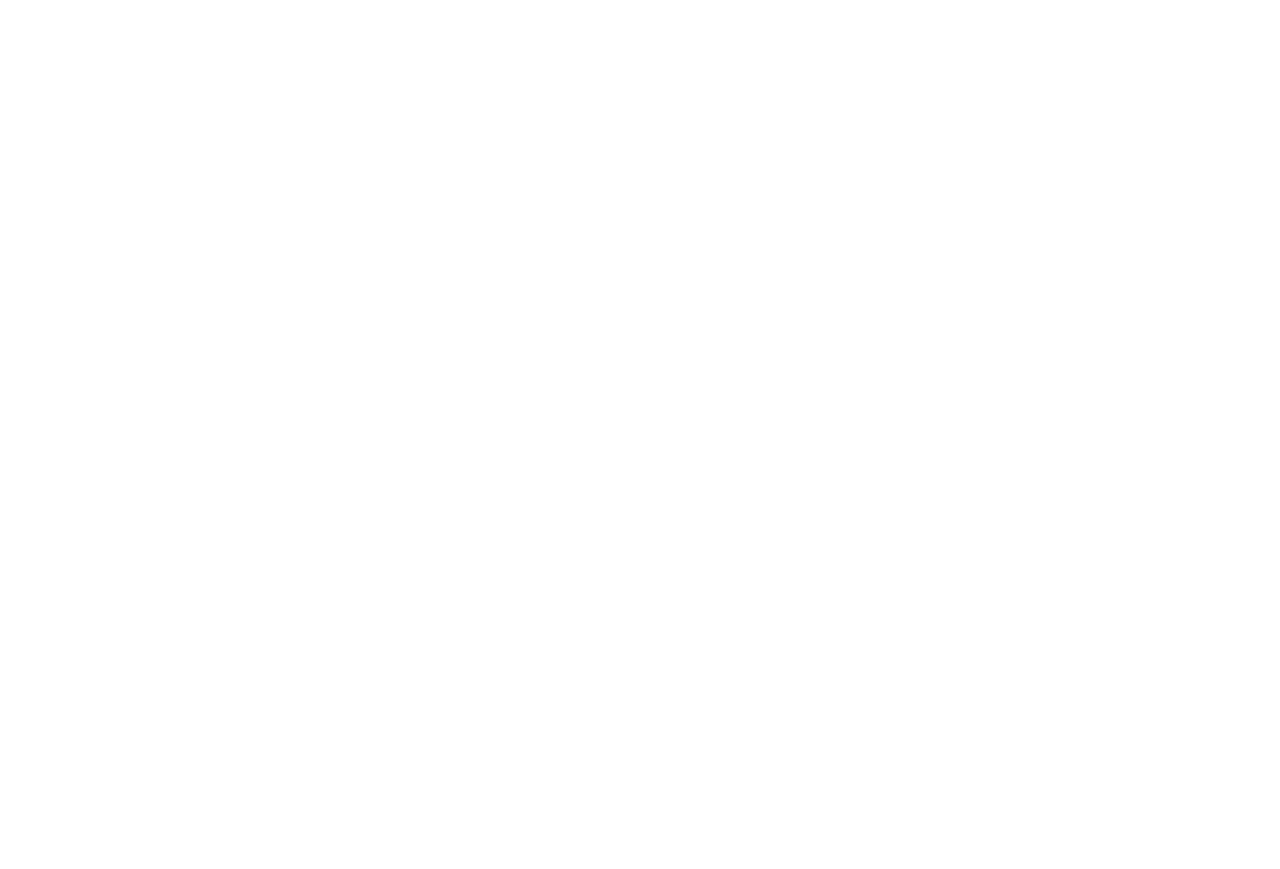
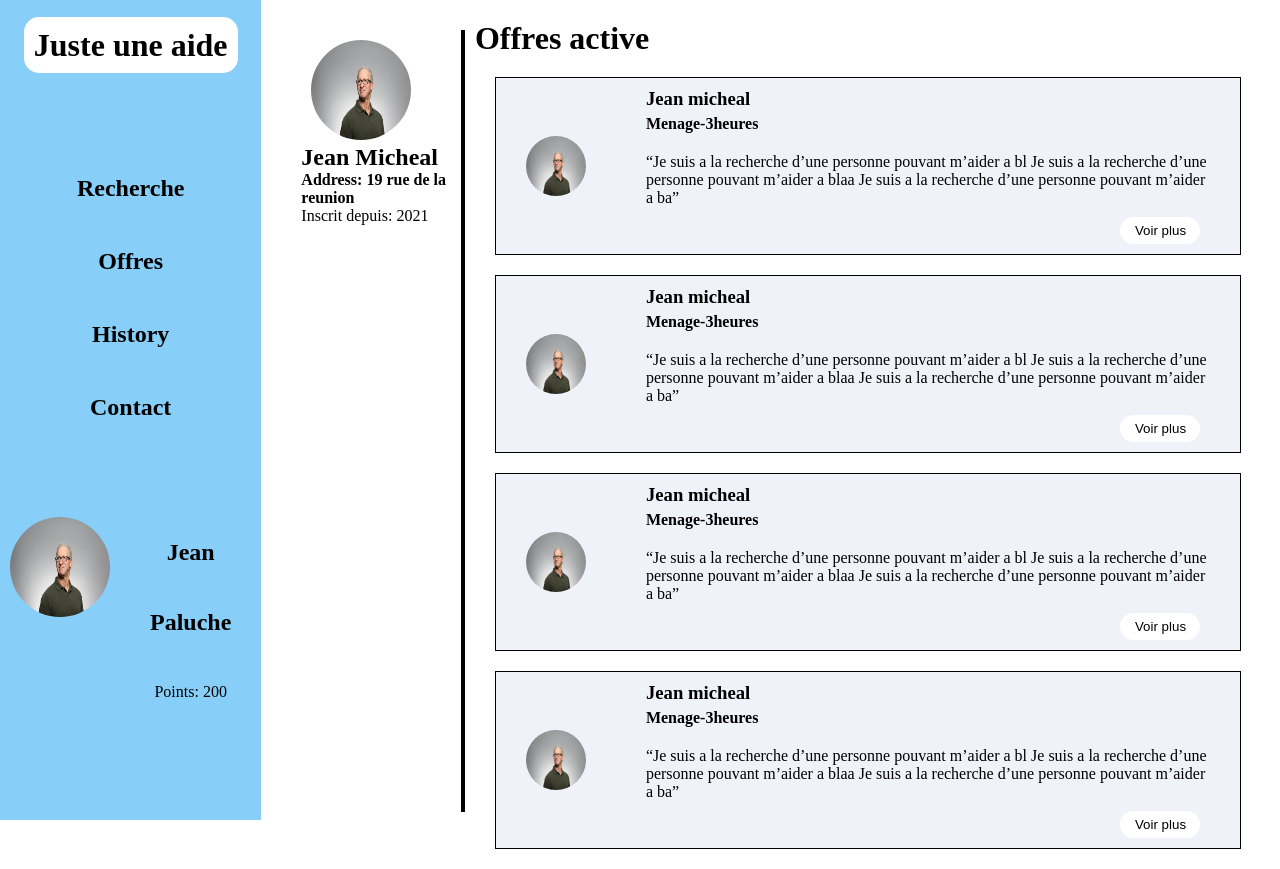
Before and after one commit to Ismail51/jua-front, a React (Create React App) app: page /Offres in a window 1280 px wide. Before the commit this address had no page. Before the commit the page ends 800 px from the top, so only its background shows below. Built offline with nearby package versions, Linux system fonts and the light colour scheme.

Commit message:
recherche

```diff
--- a/src/App.css
+++ b/src/App.css
@@ -3,13 +3,15 @@
 }
 
 .navbar{
-    padding-left: 50px;
+    padding: 10px;
     text-align: center;
     line-height: 70px;
     background-color: #87CFF8;
-    width: 20%;
+    width: 30%;
     height: 100vh;
-    width: 320px;
+}
+.navbar a:hover{
+    background-color:  #EFF3F9;
 }
 
 .navbar h1{
@@ -19,7 +21,7 @@
 .top h1 a{
     width: 100%;
     font-weight: bolder;
-    font-size: 2.2rem;
+    font-size: 2rem;
     color: black;
     background-color:white;
     border: 1 solid;
@@ -55,8 +57,7 @@
 }
 .main-div{
     display:flex;
-    /* background-color: aqua; */
-    }
+}
 .head-div{
     display: flex;
     height: 150px;
@@ -137,32 +138,71 @@
 .section-left img{
     height: 100px;
     width: 100px;
-    margin-top: 20px;
+    margin-top: 40px;
     margin-right: 50px;
     margin-left: 50px;
     border-radius: 90px;
 }
 .separator{
-    width: 5px;
+    width: 6px;
     background-color: black;
-    height:80%;
-    margin-left: 50px;
-    margin-top: 10vh;
-    margin-bottom: 10vh;
+    height:90%;
+    /* margin-left: 50px; */
+    margin-top: 30px;
+    margin-bottom: 20px;
 }
 .section-body{
     display: flex;
+
 }
 .div-left{
-    margin-left: 50px;
+    margin-left: 40px;
+}
+.section-right h1{
+    margin-top: 20px;
 }
 .section-right h2{
-    margin-top: 40px;
+    margin-top: 20px;
+}
+.section-right{
+    margin-top: 0px;
+    margin-left: 10px;
 }
 .div-right{
-    margin-top: 30vh;
+    margin-top: 20px;
+    margin-left: 20px;
+    background-color: #EFF3F9;
+    width: 90%;
+    display: flex;
+    align-items: center;
+    justify-content: center;
+    margin-bottom: 20px;
+    border: 1px solid black;
+    padding: 10px;
 }
-
+.div-right img{
+    height: 60px;
+    width: 60px;
+    margin-top: 0;
+    margin-right: 60px;
+    margin-left: 20px;
+    border-radius: 30px;
+}
+.div-right h3{
+    margin-bottom: 5px;
+}
+.div-right p{
+    margin-top: 20px;
+    margin-bottom: 10px;
+    margin-right: 20px;
+}
+.div-right button{
+    border-radius: 15px;
+    border: none;
+    background-color: white;
+    padding: 6px;
+    width: 80px;
+ }
 
 /* @media screen and (max-width: 768px) {
     .main-div{
--- a/src/App.js
+++ b/src/App.js
@@ -3,10 +3,10 @@
 import Recherche from "./components/Recherche";
 import Offres from "./components/Offres";
 import { FontAwesomeIcon } from '@fortawesome/react-fontawesome'
-
+import Contact from "./components/Contact";
 import Profil from "./components/profil";
 import ActiveOffres from "./components/activeOffres";
-import Messagerie from "./components/messagerie";
+
 
 import ServicesRendu from "./components/servicesRendu";
 import VoirPlus from "./components/voirPlus";
@@ -19,10 +19,9 @@
     <BrowserRouter>
       <Routes>
         <Route path="/Profil" element={<Profil />}></Route>
-        <Route path="/ActivesOffres" element={<ActiveOffres />}></Route>
-        <Route path="/Messagerie" element={<Messagerie />}></Route>
+        <Route path="/Offres" element={<Offres />}></Route>
         <Route path="/ServicesRendu" element={<ServicesRendu />}></Route>
-
+        <Route path="/Contact" element={<Contact/>}></Route>
         <Route path="/VoirPlus" element={<VoirPlus />}></Route>
         <Route path="/Recherche" element={<Recherche />}></Route>
       </Routes>
--- /dev/null
+++ b/src/components/Contact.jsx
@@ -0,0 +1,7 @@
+import React from 'react'
+
+export default function Contact() {
+  return (
+    <div>Contact</div>
+  )
+}
--- a/src/components/Navbar.jsx
+++ b/src/components/Navbar.jsx
@@ -10,11 +10,11 @@
           <h1><a href="#home">Juste une aide</a></h1>
           </div>
             <ul>
-                <li><NavLink to="/">Home</NavLink></li>
-                <li><NavLink to="/recherche">Recherche</NavLink></li>
-                <li><NavLink to="/Messagerie">Message</NavLink></li>
-                <li><NavLink to="/history">History</NavLink></li>
-                <li><NavLink to="/contact">Contact</NavLink></li>
+                <li className="hover"><NavLink to="/recherche">Recherche</NavLink></li>
+                <li className="hover"><NavLink to="/Offres">Offres</NavLink></li>
+                <li className="hover"><NavLink to="/history">History</NavLink></li>
+                <li className="hover"><NavLink to="/contact">Contact</NavLink></li>
+
             </ul>
           <div className="profile">
               <div>
--- a/src/components/Offres.jsx
+++ b/src/components/Offres.jsx
@@ -9,19 +9,61 @@
             <div className="section-left">
                 <img src="./image/jean.jpg" alt="profile"/>
                 <div className="div-left">
-                    <h3>Jean Micheal</h3>
+                    <h2>Jean Micheal</h2>
                     <h4>Address: 19 rue de la reunion</h4>
                     <p>Inscrit depuis: 2021</p>
                 </div>
             </div>
             <div className="separator"></div>
             <div className="section-right">
-                <h2>Offres active</h2>
+                <h1>Offres active</h1>
+              <div className="div-right">
+                <img src="./image/jean.jpg" alt="profile"/>
+                <div>
+                  <h3>Jean micheal</h3>
+                  <h4>Menage-3heures</h4>
+                      <p>“Je suis a la recherche d’une personne pouvant m’aider a bl Je suis a la recherche d’une personne pouvant m’aider a blaa
+                        Je suis a la recherche d’une personne pouvant m’aider a ba”</p>
+                      <div className="btn">
+                          <button>Voir plus</button>
+                      </div>
+                </div>
+                </div>
                 <div className="div-right">
-                <h3>jean micheal</h3>
-                <h4>Menage-3heures</h4>
-                    <p>“Je suis a la recherche d’une personne pouvant m’aider a bl Je suis a la recherche d’une personne pouvant m’aider a blaa
-                      Je suis a la recherche d’une personne pouvant m’aider a ba”</p>
+                <img src="./image/jean.jpg" alt="profile"/>
+                <div>
+                  <h3>Jean micheal</h3>
+                  <h4>Menage-3heures</h4>
+                      <p>“Je suis a la recherche d’une personne pouvant m’aider a bl Je suis a la recherche d’une personne pouvant m’aider a blaa
+                        Je suis a la recherche d’une personne pouvant m’aider a ba”</p>
+                      <div className="btn">
+                          <button>Voir plus</button>
+                      </div>
+                </div>
+                </div>
+                <div className="div-right">
+                <img src="./image/jean.jpg" alt="profile"/>
+                <div>
+                  <h3>Jean micheal</h3>
+                  <h4>Menage-3heures</h4>
+                      <p>“Je suis a la recherche d’une personne pouvant m’aider a bl Je suis a la recherche d’une personne pouvant m’aider a blaa
+                        Je suis a la recherche d’une personne pouvant m’aider a ba”</p>
+                      <div className="btn">
+                          <button>Voir plus</button>
+                      </div>
+                </div>
+                </div>
+                <div className="div-right">
+                <img src="./image/jean.jpg" alt="profile"/>
+                <div>
+                  <h3>Jean micheal</h3>
+                  <h4>Menage-3heures</h4>
+                      <p>“Je suis a la recherche d’une personne pouvant m’aider a bl Je suis a la recherche d’une personne pouvant m’aider a blaa
+                        Je suis a la recherche d’une personne pouvant m’aider a ba”</p>
+                      <div className="btn">
+                          <button>Voir plus</button>
+                      </div>
+                </div>
                 </div>
             </div>
         </div>
--- a/src/components/Recherche.jsx
+++ b/src/components/Recherche.jsx
@@ -46,7 +46,7 @@
                                 <p>“Je suis a la recherche d’une personne pouvant m’aider a bla Je suis a la recherche d’une personne pouvant m’aider a bla
                                 Je suis a la recherche d’une personne pouvant m’aider a ba”</p>
                                 <div className="btn">
-                                     <button>Voir plus</button>
+                                    <button>Voir plus</button>
                                 </div>
                             </div>
                         </div>
--- a/src/components/messagerie.jsx
+++ /dev/null
@@ -1,7 +0,0 @@
-import React from 'react'
-
-export default function messagerie() {
-  return (
-    <div>messagerie</div>
-  )
-}
```
Also changed, not shown: src/components/rechercheBar.jsx (deleted).
